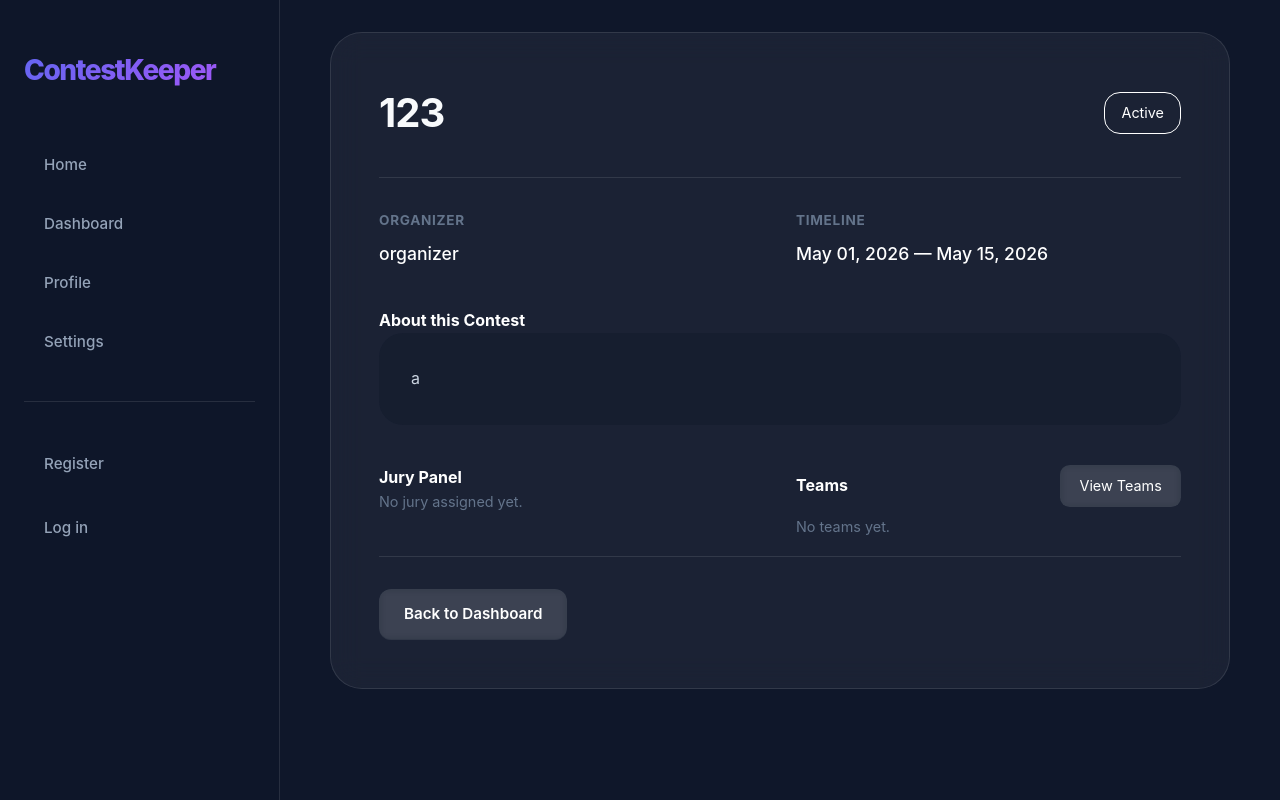
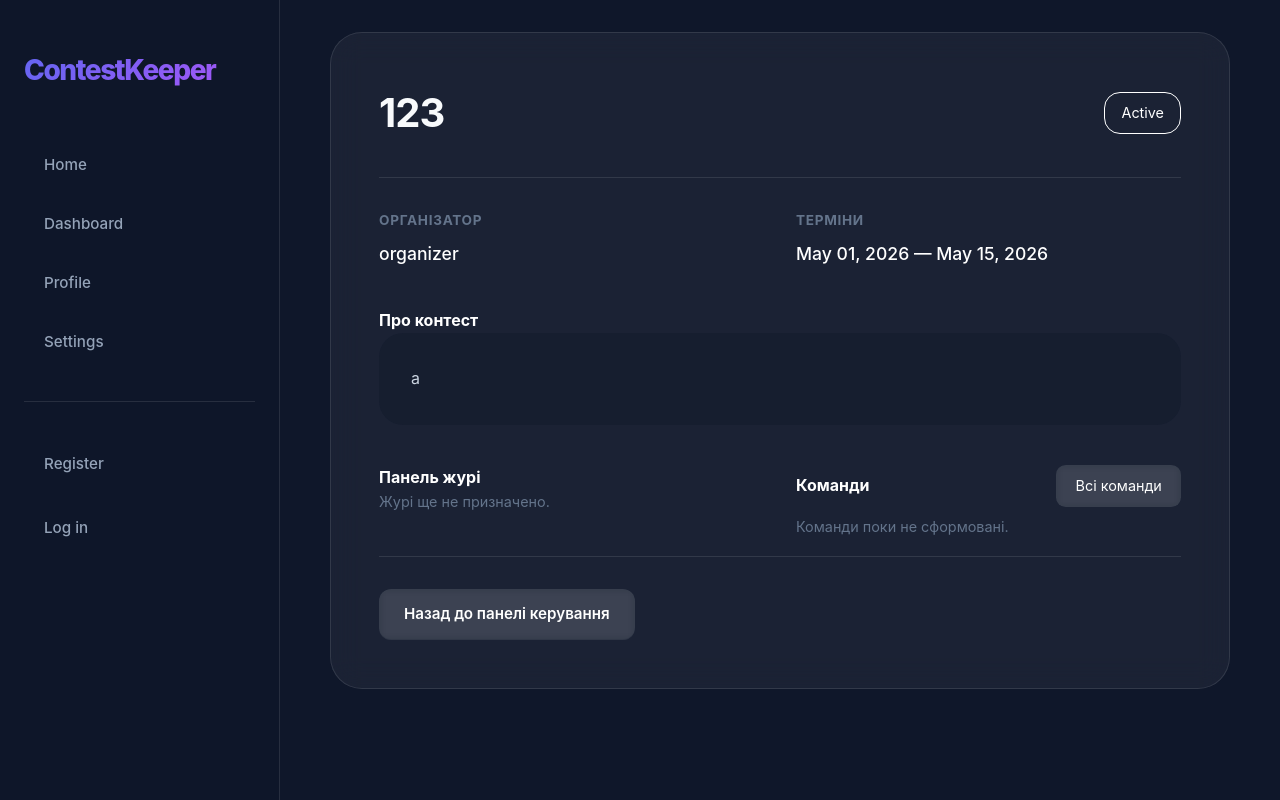
Before and after one commit to yourbrolol/team404NotFound, a Django app: template ContestKeeper/app/templates/app/contest_detail.html in a window 1280 px wide. Run offline with Django 5.2, Linux system fonts and the light colour scheme; the template is opened without the code that fills it: values that come from a table or form of the project are taken from there, others are empty; data comes from the database, SQL or seed files in the repository.

Commit message:
fix: merge conflicts

```diff
--- a/ContestKeeper/app/templates/app/contest_detail.html
+++ b/ContestKeeper/app/templates/app/contest_detail.html
@@ -21,55 +21,61 @@
 
             <div class="info-grid">
                 <div class="info-item">
-                    <h4>Organizer</h4>
+                    <h4>Організатор</h4>
                     <p>{{ contest.organizer.username }}</p>
                 </div>
                 <div class="info-item">
-                    <h4>Timeline</h4>
+                    <h4>Терміни</h4>
                     <p>{{ contest.start_date|date:"M d, Y" }} — {{ contest.end_date|date:"M d, Y" }}</p>
                 </div>
             </div>
 
-            <h4>About this Contest</h4>
+            <h4>Про контест</h4>
             <div class="description-box">
                 {{ contest.description }}
             </div>
 
             <div class="roles-section">
                 <div>
-                    <h4>Jury Panel</h4>
+                    <h4>Панель журі</h4>
                     <div class="user-list">
                         {% for judge in contest.jurys.all %}
                         <span class="user-tag">{{ judge.username }}</span>
                         {% empty %}
-                        <span class="empty-label">No jury assigned yet.</span>
+                        <span class="empty-label">Журі ще не призначено.</span>
                         {% endfor %}
                     </div>
                     {% if user.is_authenticated and user != contest.organizer and user not in contest.jurys.all %}
                     {% if has_pending_j_app %}
-                    <button class="btn-apply btn-apply--pending" disabled>Jury Application Pending</button>
+                    <button class="btn-apply btn-apply--pending" disabled>Заявка в журі на розгляді</button>
                     {% else %}
-                    <a href="{% url 'apply_to_contest' contest.pk 'jury' %}" class="btn-apply">Apply as Jury</a>
+                    <form action="{% url 'apply_to_contest' contest.pk 'jury' %}" method="POST" style="display: inline;">
+                        {% csrf_token %}
+                        <button type="submit" class="btn-apply">Подати заявку в журі</button>
+                    </form>
                     {% endif %}
                     {% endif %}
                 </div>
                 <div>
                     <div style="display: flex; justify-content: space-between; align-items: center; margin-bottom: 0.5rem;">
-                        <h4 style="margin: 0;">Teams</h4>
-                        <a href="{% url 'teams' contest.pk %}" class="btn-sm btn-secondary">View Teams</a>
+                        <h4 style="margin: 0;">Команди</h4>
+                        <a href="{% url 'teams' contest.pk %}" class="btn-sm btn-secondary">Всі команди</a>
                     </div>
                     <div class="user-list">
                         {% for participant in contest.participants.all %}
                         <span class="user-tag">{{ participant.username }}</span>
                         {% empty %}
-                        <span class="empty-label">No teams yet.</span>
+                        <span class="empty-label">Команди поки не сформовані.</span>
                         {% endfor %}
                     </div>
                     {% if user.is_authenticated and user != contest.organizer and user not in contest.participants.all %}
                         {% if has_pending_p_app %}
-                        <button class="btn-apply btn-apply--pending" disabled>Team Application Pending</button>
+                        <button class="btn-apply btn-apply--pending" disabled>Заявка команди на розгляді</button>
                         {% else %}
-                        <a href="{% url 'apply_to_contest' contest.pk 'participant' %}" class="btn-apply">Apply as Team</a>
+                        <form action="{% url 'apply_to_contest' contest.pk 'participant' %}" method="POST" style="display: inline;">
+                            {% csrf_token %}
+                            <button type="submit" class="btn-apply">Подати заявку команди</button>
+                        </form>
                         {% endif %}
                     {% endif %}
                 </div>
@@ -78,46 +84,58 @@
             {% if user == contest.organizer %}
             <div class="application-section">
                 <div>
-                    <h4>Jury Applications</h4>
+                    <h4>Заявки в журі</h4>
                     {% for app in jury_applications %}
                     <div class="application-card">
                         <span>{{ app.user.username }}</span>
                         <div class="action-btns">
-                            <a href="{% url 'approve_application' app.pk %}" class="btn-sm btn-tinted btn-approve">Approve</a>
-                            <a href="{% url 'reject_application' app.pk %}" class="btn-sm btn-tinted btn-reject">Reject</a>
+                            <form action="{% url 'approve_application' app.pk %}" method="POST" style="display: inline;">
+                                {% csrf_token %}
+                                <button type="submit" class="btn-sm btn-tinted btn-approve">Схвалити</button>
+                            </form>
+                            <form action="{% url 'reject_application' app.pk %}" method="POST" style="display: inline;">
+                                {% csrf_token %}
+                                <button type="submit" class="btn-sm btn-tinted btn-reject">Відхилити</button>
+                            </form>
                         </div>
                     </div>
                     {% empty %}
-                    <p class="empty-label">No jury applications.</p>
+                    <p class="empty-label">Немає заявок у журі.</p>
                     {% endfor %}
                 </div>
                 <div>
-                    <h4>Teams applications</h4>
+                    <h4>Заявки команд</h4>
                     {% for app in participant_applications %}
                     <div class="application-card">
                         <span>{{ app.user.username }}</span>
                         <div class="action-btns">
-                            <a href="{% url 'approve_application' app.pk %}" class="btn-sm btn-tinted btn-approve">Approve</a>
-                            <a href="{% url 'reject_application' app.pk %}" class="btn-sm btn-tinted btn-reject">Reject</a>
+                            <form action="{% url 'approve_application' app.pk %}" method="POST" style="display: inline;">
+                                {% csrf_token %}
+                                <button type="submit" class="btn-sm btn-tinted btn-approve">Схвалити</button>
+                            </form>
+                            <form action="{% url 'reject_application' app.pk %}" method="POST" style="display: inline;">
+                                {% csrf_token %}
+                                <button type="submit" class="btn-sm btn-tinted btn-reject">Відхилити</button>
+                            </form>
                         </div>
                     </div>
                     {% empty %}
-                    <p class="empty-label">No teams applications.</p>
+                    <p class="empty-label">Немає заявок від команд.</p>
                     {% endfor %}
                 </div>
             </div>
             {% endif %}
 
             <div class="contest-actions">
-                <a href="{% url 'dashboard' %}" class="btn btn-secondary">Back to Dashboard</a>
+                <a href="{% url 'dashboard' %}" class="btn btn-secondary">Назад до панелі керування</a>
                 {% if user == contest.organizer or user.is_staff %}
-                <a href="{% url 'contest_edit' contest.pk %}" class="btn btn-primary">Manage Contest</a>
+                <a href="{% url 'contest_edit' contest.pk %}" class="btn btn-primary">Керувати контестом</a>
                 {% endif %}
                 {% if user == contest.organizer %}
                 <form class="delete-form" action="{% url 'contest_delete' contest.pk %}" method="POST"
-                    onsubmit="return confirm('Are you sure you want to delete this contest? This action cannot be undone.');">
+                    onsubmit="return confirm('Ви впевнені, що хочете видалити цей контест? Цю дію неможливо буде скасувати.');">
                     {% csrf_token %}
-                    <button type="submit" class="btn btn-tinted btn-delete">Delete Contest</button>
+                    <button type="submit" class="btn btn-tinted btn-delete">Видалити контест</button>
                 </form>
                 {% endif %}
             </div>
```
